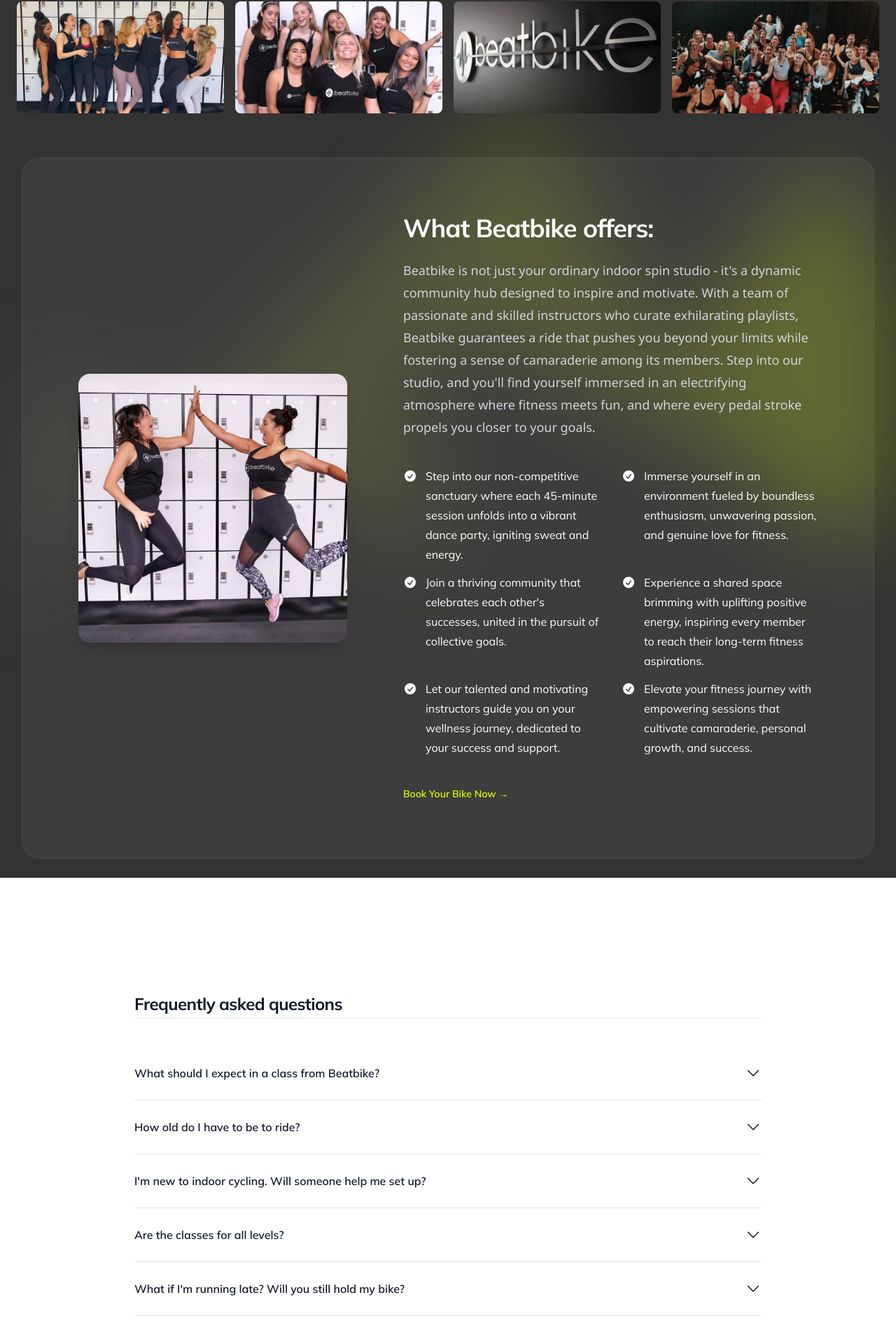
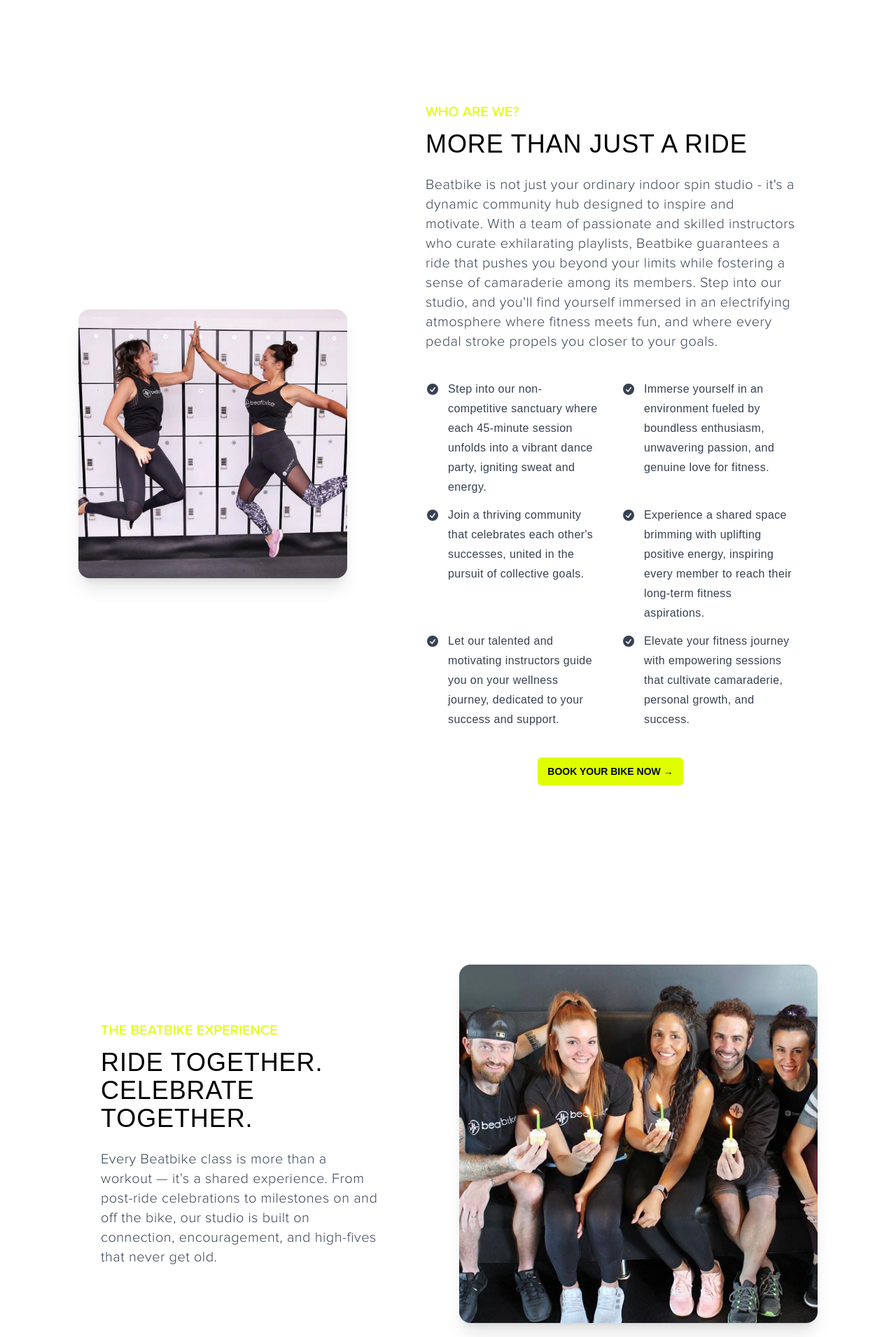
Before and after one commit to sphcastillo/beatbike, a Next.js app: page /explore in a window 1280 px wide. Shown: the part 149-2059 px from the top of the page at 70% size. Built offline with nearby package versions, Linux system fonts and the light colour scheme; a web font is replaced by a local one.

Commit message:
Alterations to Contact page & Explore page, modify InstructorModal component

```diff
--- a/app/explore/page.tsx
+++ b/app/explore/page.tsx
@@ -1,84 +1,112 @@
 import { CheckCircleIcon } from '@heroicons/react/20/solid';
-import beatbikeFriends from "@/images/exploreUs/beatbikeFriendship.jpg";
 import highfive from "@/images/exploreUs/highFive.jpg";
 import Image from 'next/image';
-import { notoSans, mulish } from "@/app/fonts";
+import { proximaNovaRegular, proximaNovaMedium, proximaNovaLight } from "@/app/fonts";
 import FAQaccordion from '@/components/FAQaccordion';
-import ExploreUsGalleryBanner from '@/components/ExploreUsGalleryBanner';
+import Beatbike from "@/images/exploreUs/beatbikeWallpaper.jpeg";
+import beatbikeCelebration from "@/images/studios/BeatbikeCelebration.jpg";
+import { benefits } from '@/data/exploreData';
 
-const benefits = [
-  'Step into our non-competitive sanctuary where each 45-minute session unfolds into a vibrant dance party, igniting sweat and energy.',
-  'Immerse yourself in an environment fueled by boundless enthusiasm, unwavering passion, and genuine love for fitness.',
-  "Join a thriving community that celebrates each other's successes, united in the pursuit of collective goals.",
-  'Experience a shared space brimming with uplifting positive energy, inspiring every member to reach their long-term fitness aspirations.',
-  'Let our talented and motivating instructors guide you on your wellness journey, dedicated to your success and support.',
-  'Elevate your fitness journey with empowering sessions that cultivate camaraderie, personal growth, and success.',
-]
 
 export default function ExplorePage() {
   return (
-    <div className="bg-[#333333]">
+    <div>
       <div className='py-6 sm:py-8 px-6 max-w-7xl mx-auto'>
-        <ExploreUsGalleryBanner />
       </div>
-      <div className="relative isolate pb-7">
-        <div className="mx-auto max-w-7xl pt-8 sm:px-6 lg:px-8">
-          <div className="mx-auto flex max-w-2xl flex-col gap-16 bg-white/5 px-6 py-16 ring-1 ring-white/10 sm:rounded-3xl sm:p-8 lg:mx-0 lg:max-w-none lg:flex-row lg:items-center lg:py-20 xl:gap-x-20 xl:px-20">
+      <div className="relative isolate">
+        <div id='explore-us-1' className="mx-auto max-w-7xl pt-8 sm:px-6 lg:px-8">
+          <div className="mx-auto flex max-w-2xl flex-col gap-16 sm:rounded-3xl sm:p-8 lg:mx-0 lg:max-w-none lg:flex-row lg:items-center lg:py-20 xl:gap-x-20 xl:px-20">
             <Image
-              className="h-96 w-full flex-none rounded-2xl object-cover shadow-xl lg:aspect-square lg:h-auto lg:max-w-sm"
+              className="h-96 w-full flex-none sm:rounded-2xl object-cover shadow-xl lg:aspect-square lg:h-auto lg:max-w-sm"
               src={highfive}
               priority
               alt="Beatbike team at pier"
             />
-            <div className="w-full flex-auto">
-              <div className={mulish.className}>
-                <h2 className="text-3xl font-bold tracking-tight text-white sm:text-4xl">What Beatbike offers:</h2>
-              </div>
-              <div className={notoSans.className}>
-                <p className="mt-6 text-lg leading-8 text-gray-300">
+            <div className="w-full flex-auto px-8">
+              <h2 className={`${proximaNovaMedium.className} uppercase text-[#DFFF00] text-xl pb-3`}>Who are we?</h2>
+              <h1 className={`${proximaNovaRegular.className} uppercase text-3xl md:text-4xl tracking-wide text-black text-pretty`}>More Than Just a Ride</h1>
+              <p className={`${proximaNovaLight.className} tracking-wide text-md mt-6 sm:text-xl text-gray-700`}>
                 Beatbike is not just your ordinary indoor spin studio  - it&apos;s a dynamic community hub designed to inspire and motivate. With a team of passionate and skilled instructors who curate exhilarating playlists, Beatbike guarantees a ride that pushes you beyond your limits while fostering a sense of camaraderie among its members. Step into our studio, and you&apos;ll find yourself immersed in an electrifying atmosphere where fitness meets fun, and where every pedal stroke propels you closer to your goals.
               </p>
-              </div>
+
               <ul
                 role="list"
-                className="mt-10 grid grid-cols-1 gap-x-8 gap-y-3 text-base leading-7 text-white sm:grid-cols-2"
+                className="mt-10 grid grid-cols-1 gap-x-8 gap-y-3 text-base leading-7 text-grey-700 sm:grid-cols-2"
               >
                 {benefits.map((benefit) => (
                   <li key={benefit} className="flex gap-x-3">
-                    <CheckCircleIcon className="h-7 w-5 flex-none" aria-hidden="true" />
-                    <div className={mulish.className}>
+                    <CheckCircleIcon className="h-7 w-5 flex-none text-gray-700" aria-hidden="true" />
+                    <p className={`${proximaNovaRegular.className} tracking-wide text-base leading-7 text-gray-700`}>
                       {benefit}
-                    </div>
+                    </p>
                   </li>
                 ))}
               </ul>
-              <div className={mulish.className}>
-                <div className="mt-10 flex">
 
-                  <a href="/reserve" className="text-sm font-semibold leading-6 text-[#DFFF00] hover:text-[#B0DB00]">
+              <div className="mt-10 flex justify-center">
+
+                <a href="/reserve" className={`${proximaNovaRegular.className} uppercase cursor-pointer rounded-md bg-[#DFFF00] px-3.5 py-2.5 text-sm z-100 font-semibold shadow-sm hover:bg-[#B0DB00] focus-visible:outline focus-visible:outline-2 focus-visible:outline-offset-2 focus-visible:outline-indigo-600`}>
                   Book Your Bike Now <span aria-hidden="true">&rarr;</span>
                 </a>
+              </div>
+
             </div>
           </div>
         </div>
       </div>
+      <div id="explore-us-2" className="relative isolate py-24">
+        <div className="mx-auto max-w-7xl sm:px-6 lg:px-8">
+        <div className="mx-auto flex max-w-2xl flex-col-reverse gap-16 sm:rounded-3xl sm:p-8 lg:mx-0 lg:max-w-none lg:flex-row lg:items-center lg:py-20 xl:gap-x-20 xl:px-20">
+
+
+
+            <div className="w-full flex-auto px-8">
+              <h2 className={`${proximaNovaMedium.className} uppercase text-[#DFFF00] text-xl pb-3`}>
+                The Beatbike Experience
+              </h2>
+
+              <h1 className={`${proximaNovaRegular.className} uppercase text-3xl md:text-4xl tracking-wide text-black text-pretty`}>
+                Ride Together. Celebrate Together.
+              </h1>
+
+              <p className={`${proximaNovaLight.className} tracking-wide text-md mt-6 sm:text-xl text-gray-700`}>
+                Every Beatbike class is more than a workout — it’s a shared experience.
+                From post-ride celebrations to milestones on and off the bike, our studio
+                is built on connection, encouragement, and high-fives that never get old.
+              </p>
+            </div>
+            <Image
+              className="h-96 w-full flex-none sm:rounded-2xl object-cover shadow-xl lg:aspect-square lg:h-auto lg:max-w-md xl:max-w-lg"
+              src={beatbikeCelebration}
+              id='explore-us-2-image'
+              alt="Beatbike community celebrating after class"
+            />
+
+          </div>
+        </div>
       </div>
       <div
-          className="absolute inset-x-0 -top-16 -z-10 flex transform-gpu justify-center overflow-hidden blur-3xl"
-          aria-hidden="true"
+        className="relative w-full shadow-2xl h-[440px] xl:h-[540px] overflow-hidden"
+        style={{
+          backgroundImage: `url(${Beatbike.src})`,
+          backgroundSize: "cover",
+          backgroundPosition: "center 30%",
+          backgroundRepeat: "no-repeat",
+        }}
       >
-          <div
-            className="aspect-[1318/752] w-[82.375rem] flex-none bg-gradient-to-r from-[#555555] to-[#DFFF00] opacity-25"
-            style={{
-              clipPath:
-                'polygon(73.6% 51.7%, 91.7% 11.8%, 100% 46.4%, 97.4% 82.2%, 92.5% 84.9%, 75.7% 64%, 55.3% 47.5%, 46.5% 49.4%, 45% 62.9%, 50.3% 87.2%, 21.3% 64.1%, 0.1% 100%, 5.4% 51.1%, 21.4% 63.9%, 58.9% 0.2%, 73.6% 51.7%)',
-            }}
-          />
+
+        <div className="absolute inset-0 bg-black/40" />
+
+
+        <div className="absolute inset-0 bg-gradient-to-t from-black/50 via-black/10 to-transparent" />
+
+
+        <div className="relative z-10 h-full flex items-end px-6 pb-8 max-w-7xl mx-auto">
+
         </div>
       </div>
-      <div className='bg-white'>
+
       <FAQaccordion />
-      </div>
     </div>
   )
 }
--- a/components/FAQaccordion.tsx
+++ b/components/FAQaccordion.tsx
@@ -1,77 +1,26 @@
 'use client'
 import { Disclosure } from '@headlessui/react';
 import { ChevronUpIcon, ChevronDownIcon } from '@heroicons/react/24/outline';
-import {  mulish } from "@/app/fonts";
-
-const faqs = [
-  {
-    id: 1,
-    question: "What should I expect in a class from Beatbike?",
-    answer:
-      "Our classes are a heart-pounding, full-body dance party on a bike! Classes are 45 minutes long. Be prepared to sweat!",
-  },
-  {
-    id: 2,
-    question: "How old do I have to be to ride?",
-    answer:
-      "Our minimum age is 13 years old and you must be 4' 11 tall at a minimum. If you are under age 18, you may not ride unless a parent or guardian signs a waiver for you in person. Parents: please note that music played by instructors in classes may contain profanity. If you are uncomfortable with this, please check in with our front desk staff so they may help you choose the right instructor for your minor.",
-  },
-  {
-    id: 3,
-    question: "I'm new to indoor cycling. Will someone help me set up?",
-    answer:
-      "Absolutely! We ask that all new riders arrive no later than 20 minutes before their first class. We want to make sure we can show you around and get you set up properly and for a safe ride.",
-  },
-  {
-    id: 4,
-    question: "Are the classes for all levels?",
-    answer:
-      "Yes! We are here to push you, but we also encourage you to listen to your body when you ride at Beatbike. If you are unable to do a certain move, donU+2019t do it! If you need a break, take it! It is always a good idea to consult with a medical professional before starting a new workout routine.",
-  },
-  {
-    id: 5,
-    question: "What if I'm running late? Will you still hold my bike?",
-    answer:
-      "Yes! But please note that we release bikes EXACTLY 2 minutes prior to the start of class. If you are running late, give us a call to assure we hold your bike.",
-  },
-  {
-    id: 6,
-    question: "What should I wear?",
-    answer:
-      "Any type of athletic clothing that you feel comfortable in is suitable, although we suggest pants that fit tight at the ankles and fabrics that are sweat wicking. Men must wear a shirt during class.",
-  },
-  {
-    id: 7,
-    question: "Do I need special shoes?",
-    answer:
-      "Yes! You'll need to bring indoor cycling shoes with cleats that are Look Delta or SPD compatible. We offer rental shoes for $2 per session.",
-  },
-  {
-    id: 8,
-    question: "What if I schedule a class, and don't cancel?",
-    answer:
-      "If you do not show to class or call to cancel, a fee of $15 (45 min class booked) or a $10 (30 min class booked) will be charged to your account and the class session will be returned to your account. If you do not have a credit card on file, your class will be forfeited. If you are on an unlimited package and you do not have a card on file, your package will be frozen until you update your card. You can read our full cancellation policy here.",
-  },
-]
+import { proximaNovaRegular, proximaNovaMedium, proximaNovaSemibold } from "@/app/fonts";
+import { faqData } from "@/data/faqData";
 
 function FAQaccordion() {
   return (
-    <>
-      <div className="mx-auto max-w-7xl px-6 py-24 sm:py-32 lg:px-8 lg:py-40">
-        <div className="mx-auto max-w-4xl divide-y divide-gray-900/10">
-          <div className={mulish.className}>
-            <h2 className="text-2xl font-bold leading-10 tracking-tight text-gray-900">Frequently asked questions</h2>
-          </div>
-          <div className={mulish.className}>
+
+    <div className="mx-auto max-w-7xl px-6 py-24 sm:py-32 lg:px-8 lg:pb-40">
+      <div className="mx-auto max-w-2xl ">
+        <h2 className={`${proximaNovaMedium.className} uppercase text-[#DFFF00] text-xl pb-3`}>New Here? Start Here</h2>
+        <h1 className={`${proximaNovaRegular.className} uppercase text-3xl md:text-4xl tracking-wide text-gray-900`}>Frequently Asked Questions</h1>
+        <div>
           <dl className="mt-10 space-y-6 divide-y divide-gray-900/10">
 
-              {faqs.map((faq) => (
+            {faqData.map((faq) => (
               <Disclosure as="div" key={faq.question} className="pt-6">
                 {({ open }) => (
                   <>
                     <dt>
-                        <Disclosure.Button className="flex w-full items-start justify-between text-left text-gray-900">
-                          <span className="text-base font-semibold leading-7">{faq.question}</span>
+                      <Disclosure.Button className="flex w-full items-start justify-between text-left text-gray-800">
+                        <span className={`${proximaNovaMedium.className} uppercase text-base leading-7`}>{faq.question}</span>
                         <span className="ml-6 flex h-7 items-center">
                           {open ? (
                             <ChevronUpIcon className="h-6 w-6" aria-hidden="true" />
@@ -82,7 +31,7 @@ function FAQaccordion() {
                       </Disclosure.Button>
                     </dt>
                     <Disclosure.Panel as="dd" className="mt-2 pr-12">
-                        <p className="text-base leading-7 text-gray-600">{faq.answer}</p>
+                      <p className={`${proximaNovaRegular.className} tracking-wide text-base leading-7 text-gray-600`}>{faq.answer}</p>
                     </Disclosure.Panel>
                   </>
                 )}
@@ -92,7 +41,7 @@ function FAQaccordion() {
         </div>
       </div>
     </div>
-    </>
+
   )
 }
 
--- /dev/null
+++ b/data/exploreData.ts
@@ -0,0 +1,8 @@
+export const benefits = [
+    'Step into our non-competitive sanctuary where each 45-minute session unfolds into a vibrant dance party, igniting sweat and energy.',
+    'Immerse yourself in an environment fueled by boundless enthusiasm, unwavering passion, and genuine love for fitness.',
+    "Join a thriving community that celebrates each other's successes, united in the pursuit of collective goals.",
+    'Experience a shared space brimming with uplifting positive energy, inspiring every member to reach their long-term fitness aspirations.',
+    'Let our talented and motivating instructors guide you on your wellness journey, dedicated to your success and support.',
+    'Elevate your fitness journey with empowering sessions that cultivate camaraderie, personal growth, and success.',
+  ]
--- /dev/null
+++ b/data/faqData.ts
@@ -0,0 +1,50 @@
+export const faqData = [
+    {
+      id: 1,
+      question: "What should I expect in a class from Beatbike?",
+      answer:
+        "Our classes are a heart-pounding, full-body dance party on a bike! Classes are 45 minutes long. Be prepared to sweat!",
+    },
+    {
+      id: 2,
+      question: "How old do I have to be to ride?",
+      answer:
+        "Our minimum age is 13 years old and you must be 4' 11 tall at a minimum. If you are under age 18, you may not ride unless a parent or guardian signs a waiver for you in person. Parents: please note that music played by instructors in classes may contain profanity. If you are uncomfortable with this, please check in with our front desk staff so they may help you choose the right instructor for your minor.",
+    },
+    {
+      id: 3,
+      question: "I'm new to indoor cycling. Will someone help me set up?",
+      answer:
+        "Absolutely! We ask that all new riders arrive no later than 20 minutes before their first class. We want to make sure we can show you around and get you set up properly and for a safe ride.",
+    },
+    {
+      id: 4,
+      question: "Are the classes for all levels?",
+      answer:
+        "Yes! We are here to push you, but we also encourage you to listen to your body when you ride at Beatbike. If you are unable to do a certain move, donU+2019t do it! If you need a break, take it! It is always a good idea to consult with a medical professional before starting a new workout routine.",
+    },
+    {
+      id: 5,
+      question: "What if I'm running late? Will you still hold my bike?",
+      answer:
+        "Yes! But please note that we release bikes EXACTLY 2 minutes prior to the start of class. If you are running late, give us a call to assure we hold your bike.",
+    },
+    {
+      id: 6,
+      question: "What should I wear?",
+      answer:
+        "Any type of athletic clothing that you feel comfortable in is suitable, although we suggest pants that fit tight at the ankles and fabrics that are sweat wicking. Men must wear a shirt during class.",
+    },
+    {
+      id: 7,
+      question: "Do I need special shoes?",
+      answer:
+        "Yes! You'll need to bring indoor cycling shoes with cleats that are Look Delta or SPD compatible. We offer rental shoes for $2 per session.",
+    },
+    {
+      id: 8,
+      question: "What if I schedule a class, and don't cancel?",
+      answer:
+        "If you do not show to class or call to cancel, a fee of $15 (45 min class booked) or a $10 (30 min class booked) will be charged to your account and the class session will be returned to your account. If you do not have a credit card on file, your class will be forfeited. If you are on an unlimited package and you do not have a card on file, your package will be frozen until you update your card. You can read our full cancellation policy here.",
+    },
+  ]
```
Also changed, not shown: app/contact/page.tsx (+23 -26 lines), components/InstructorModal.tsx (+22 -22 lines). Lines whose indentation alone changed are shown as unchanged.
